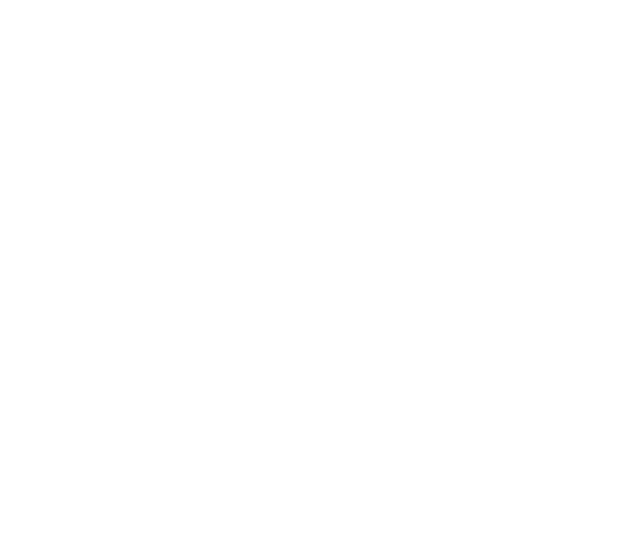
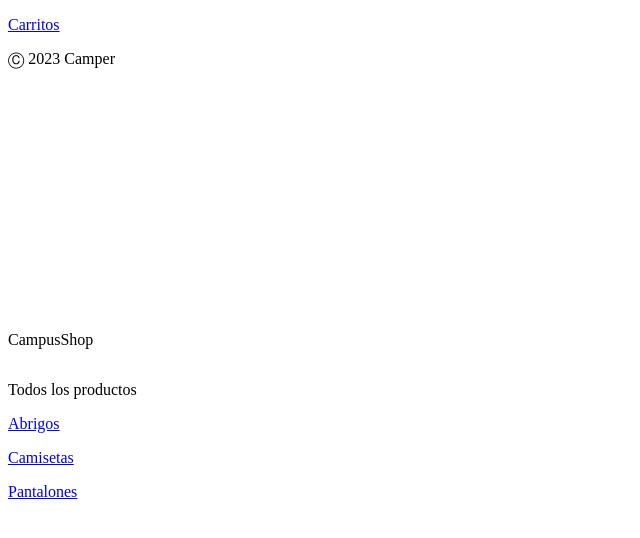
Before and after one commit to Santiago3336/Filtro_HTML_SierraJoel, a plain HTML site: page index.html in a window 1280 px wide. Shown: the whole page, without its empty margins (0-640 px from the left). Drawn offline with Linux system fonts and the light colour scheme.

Commit message:
actualizacion 07:11

```diff
--- a/index.html
+++ b/index.html
@@ -3,9 +3,22 @@
     <head>
         <meta charset="UTF-8">
         <meta name="viewport" content="width=device-width, initial-scale=1.0">
+        <link rel="stylesheet" href="styles.css">
         <title>Document</title>
     </head>
     <body>
-
+        <div class="leftBar">
+            <p id="titleCamp">CampusShop</p>
+            <div id="contentLeftBar">
+                <p>Todos los productos</p>
+                <a href="abrigos.html"><p>Abrigos</p></a>
+                <a href="camisetas.html"><p>Camisetas</p></a>
+                <a href="pantalones.html"><p>Pantalones</p></a>
+            </div>
+        </div>
+        <div id="subContentLeftBar">
+            <a href="carritos.html"><p id="carrito">Carritos</p></a>
+        </div>
+        <p id="credits">Ⓒ 2023 Camper</p>
     </body>
 </html>
--- /dev/null
+++ b/styles.css
@@ -0,0 +1,9 @@
+.leftBar{
+    position: absolute;
+    height: 100vh;
+    width: 35vw;
+    display: flex;
+    justify-content: center;
+    align-items: flex-start;
+    flex-direction: column;
+}
```
Also changed, not shown: abrigos.html (added), camisetas.html (added), carritos.html (added), pantalones.html (added). Lines whose indentation alone changed are shown as unchanged.
